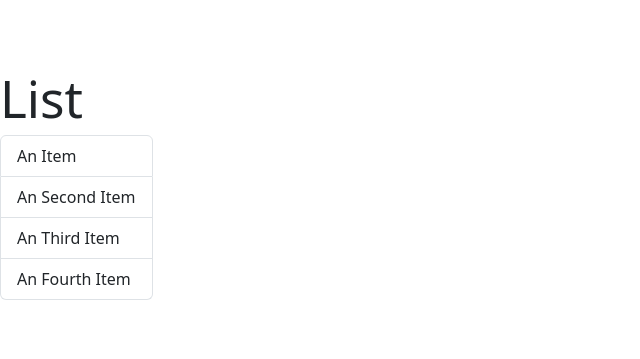
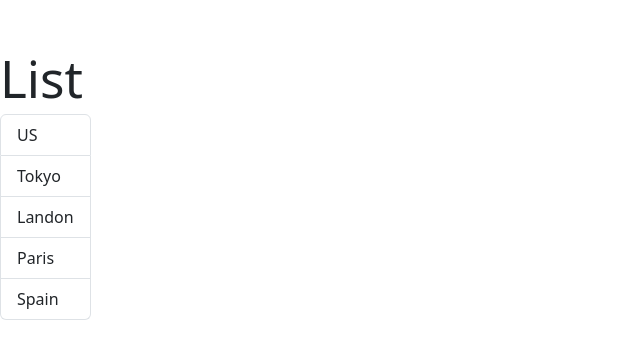
Before and after one commit to nishijayaraj/react-basics, a React (Vite) app: page / in a window 1280 px wide. Shown: the part 215-574 px from the top of the page, without its empty margins (0-640 px from the left). Built offline with nearby package versions, Linux system fonts and the light colour scheme; the HTML template or start-up script is replaced by a standard one.

Commit message:
Displayed list items dynamically using array map()

```diff
--- a/src/components/ListGroup.tsx
+++ b/src/components/ListGroup.tsx
@@ -1,14 +1,19 @@
 import {} from "react";
 
 function ListGroup() {
+  let items = ["US", "Tokyo", "Landon", "Paris", "Spain"];
+  <li className="list-group-item"> An Item</li>;
   return (
     <>
       <h1>List</h1>
       <ul className="list-group">
-        <li className="list-group-item"> An Item</li>
-        <li className="list-group-item"> An Second Item</li>
-        <li className="list-group-item"> An Third Item</li>
-        <li className="list-group-item"> An Fourth Item</li>
+        {items.map((item) => {
+          return (
+            <li className="list-group-item" key={item}>
+              {item}
+            </li>
+          );
+        })}
       </ul>
     </>
   );
```
